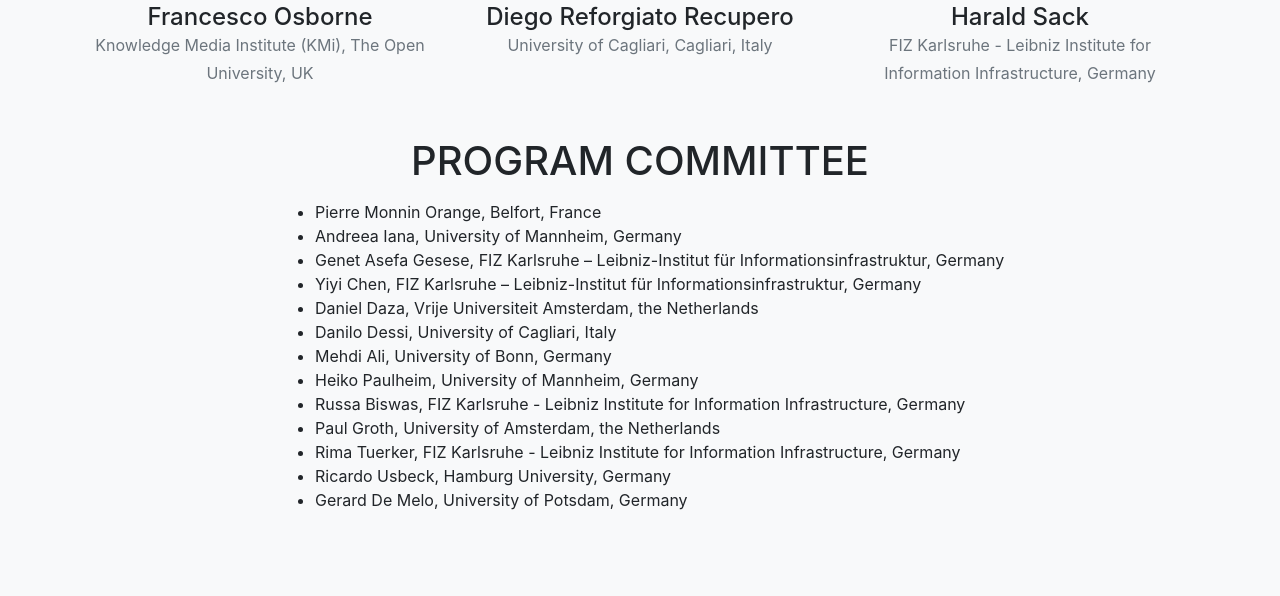
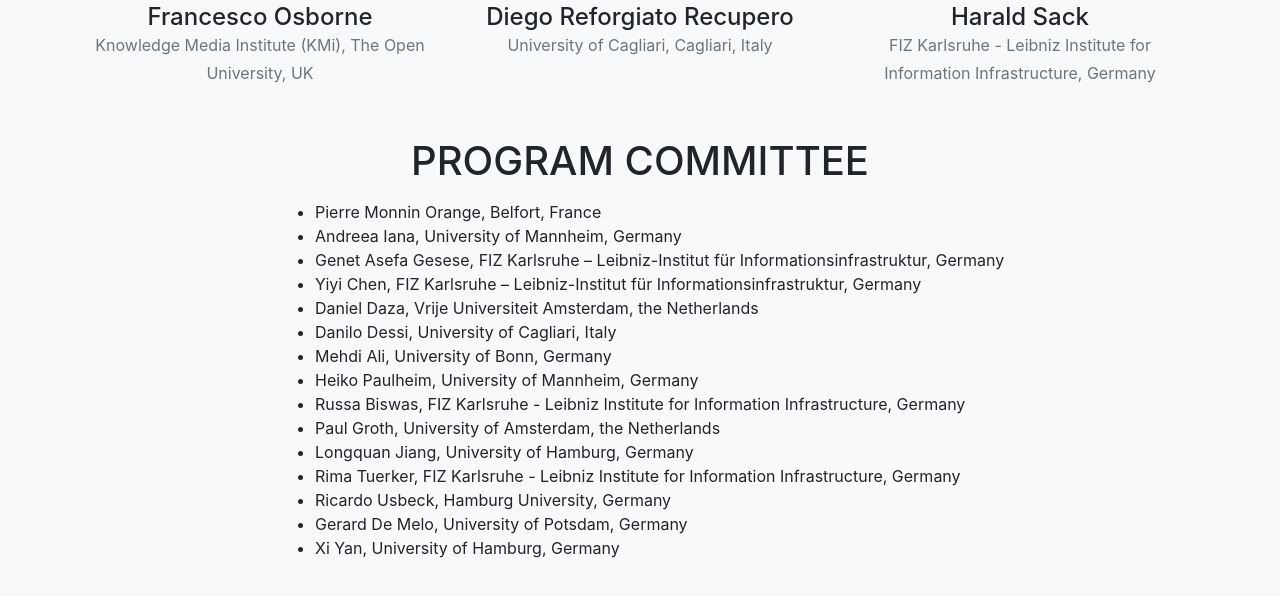
Before and after one commit to alammehwish/dl4kg2022, a website with bundled scripts: page index.html in a window 1280 px wide. Shown: the part 6921-7517 px from the top of the page. Built offline with nearby package versions, Linux system fonts and the light colour scheme; files whose address does not match are found by name; a web font is replaced by a local one.

Commit message:
Update index.html

```diff
--- a/index.html
+++ b/index.html
@@ -426,9 +426,11 @@
 		<li>Heiko Paulheim, University of Mannheim, Germany</li>
 		<li>Russa Biswas, FIZ Karlsruhe - Leibniz Institute for Information Infrastructure, Germany</li>
 		<li>Paul Groth, University of Amsterdam, the Netherlands</li>
+		<li>Longquan Jiang, University of Hamburg, Germany</li>
 		<li>Rima Tuerker, FIZ Karlsruhe - Leibniz Institute for Information Infrastructure, Germany</li>
 		<li>Ricardo Usbeck, Hamburg University, Germany</li>
 		<li>Gerard De Melo, University of Potsdam, Germany</li>
+		<li> Xi Yan, University of Hamburg, Germany</li>
             </ul>
           </div>
         </div>
```
